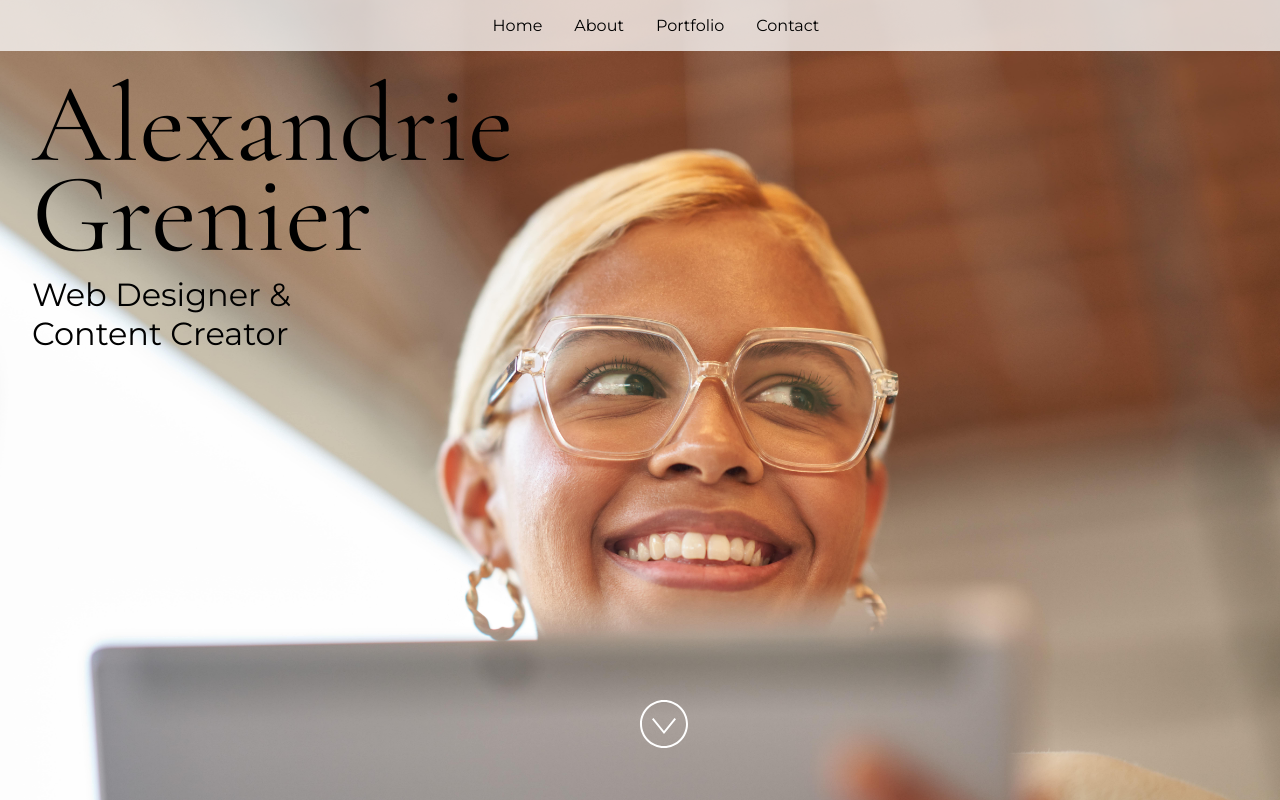
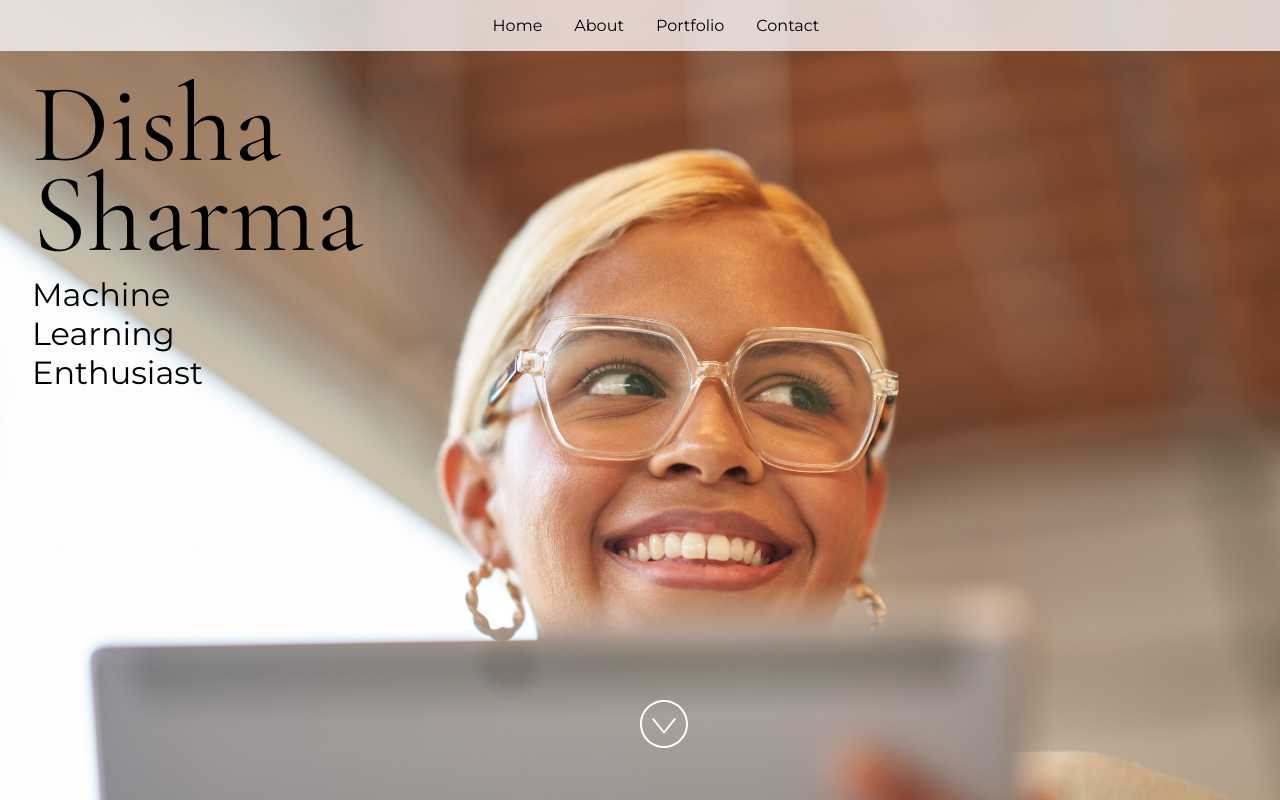
Before and after one commit to disha1917/disha, a React (Vite) app: page / in a window 1280 px wide. Built offline with nearby package versions, Linux system fonts and the light colour scheme.

Commit message:
Update App.jsx

```diff
--- a/src/App.jsx
+++ b/src/App.jsx
@@ -24,15 +24,15 @@ import "./styles.css";
  * If you don't have one of the social sites listed, leave it as an empty string.
  */
 const siteProps = {
-  name: "Alexandrie Grenier",
-  title: "Web Designer & Content Creator",
-  email: "alex@example.com",
-  gitHub: "microsoft",
-  instagram: "microsoft",
-  linkedIn: "satyanadella",
+  name: "Disha Sharma",
+  title: "Machine Learning Enthusiast",
+  email: "dishaasharma1917@gmail.com",
+  gitHub: "disha1917",
+  instagram: "disha.1917",
+  linkedIn: "dishasharma1917",
   medium: "",
-  twitter: "microsoft",
-  youTube: "Code",
+  twitter: "Disha_1917",
+  youTube: "LearnWithDisha14",
 };
 
 const primaryColor = "#4E567E";
```
